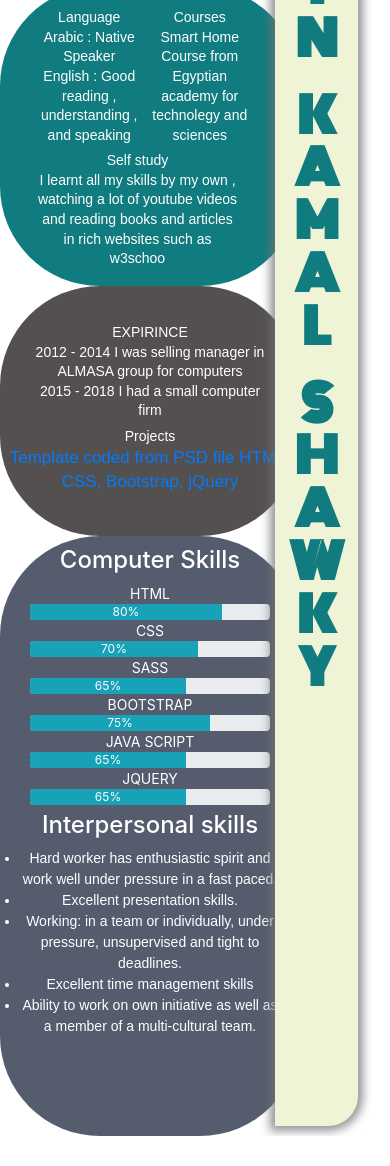
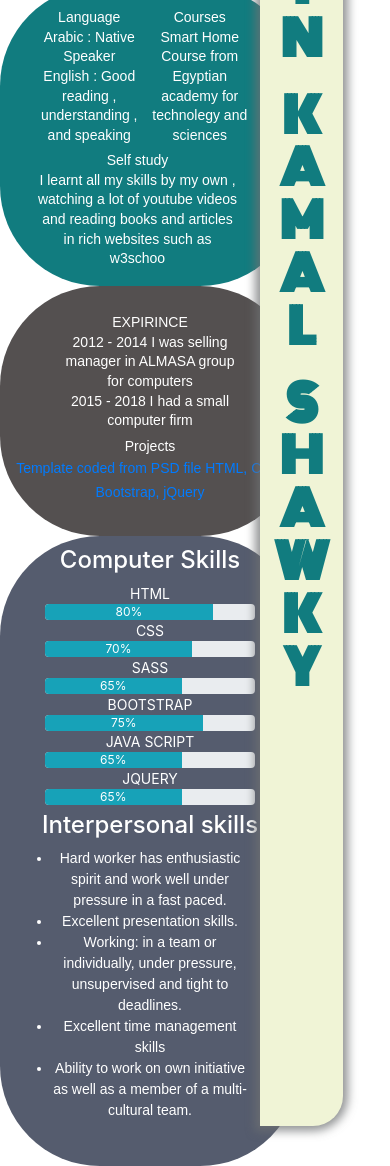
Before and after one commit to husseinshawky/cv1, a plain HTML site: page index.html in a window 390 px wide. Shown: the part 534-1700 px from the top of the page. Before the commit the page ends 1670 px from the top, so only its background shows below. Drawn offline with nearby package versions, Linux system fonts and the light colour scheme; a web font is replaced by a local one.

Commit message:
Update cvStyle1.css

```diff
--- a/css/cvStyle1.css
+++ b/css/cvStyle1.css
@@ -241,6 +241,7 @@ font-family: 'Questrial', sans-serif; */
 
 
 }
+
 @media all and (min-width: 768px) and (max-width: 959px) {
 
     .column {
@@ -262,7 +263,8 @@ font-family: 'Questrial', sans-serif; */
 
     }
 
- }
+}
+
 @media all and (min-width: 320px) and (max-width: 767px) {
     .rowFirst {
         transition: all 1.5s ease-in-out;
@@ -351,11 +353,16 @@ font-family: 'Questrial', sans-serif; */
 
     .threeRow .block1 p,
     .threeRow .block2 p {
-        width:78%;
+        width: 62%;
         font-size: 14px;
         /* width:70%; */
         text-align: center;
         margin: auto
+    }
+
+    .threeRow .block2 .row .col a {
+        width: 75%;
+        font-size: 14px;
     }
 
     .fourRow {
@@ -363,7 +370,7 @@ font-family: 'Questrial', sans-serif; */
         transition: all 1.5s ease-in-out;
         font-size: 14px;
 
-        height: 600px;
+        height: 630px;
         /* color: #117C7F; */
         color: #fff;
         border-top-left-radius: 100px;
@@ -386,14 +393,13 @@ font-family: 'Questrial', sans-serif; */
         padding: 0;
         text-align: center;
         margin: auto;
-        width: 80%;
+        width: 70%;
     }
 
     .fourRow .block1 p,
-    .fourRow .block2 ul li,
-    .fourRow .block2 a {
+    .fourRow .block2 ul li {
         font-size: 14px;
-        /* width:70%; */
+        width:85%;
         text-align: center;
         margin: auto
     }
@@ -404,7 +410,7 @@ font-family: 'Questrial', sans-serif; */
         background-color: #F0F4D6;
         position: absolute;
         top: 120px;
-        left: 275px;
+        left: 260px;
         display: flex;
         flex-direction: column;
         align-items: center;
@@ -416,11 +422,12 @@ font-family: 'Questrial', sans-serif; */
 
 
     }
+
     .column .myImg {
 
         /* background-position: center; */
         border-radius: 50%;
-        width: 85px;
+        width: 80px;
         height: 100px;
         margin-top: -40px;
 
```
